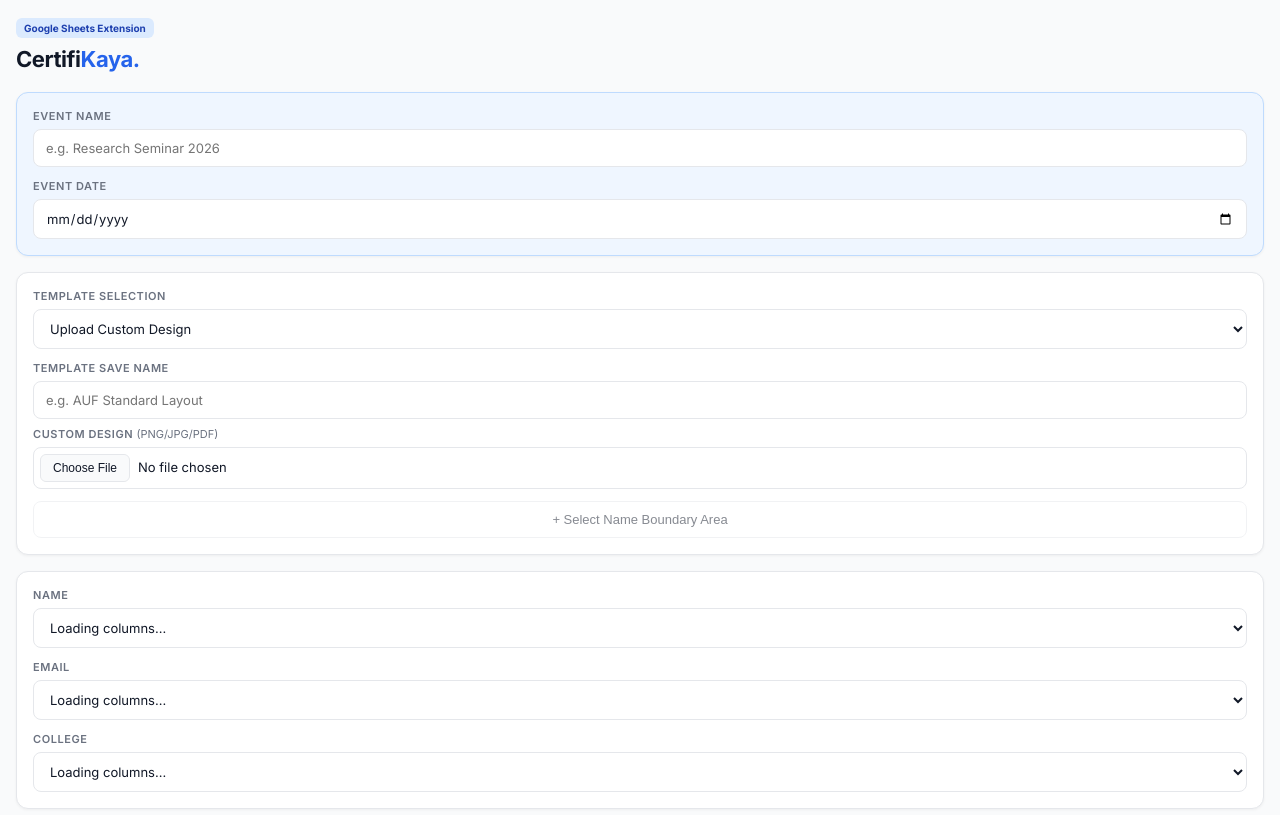
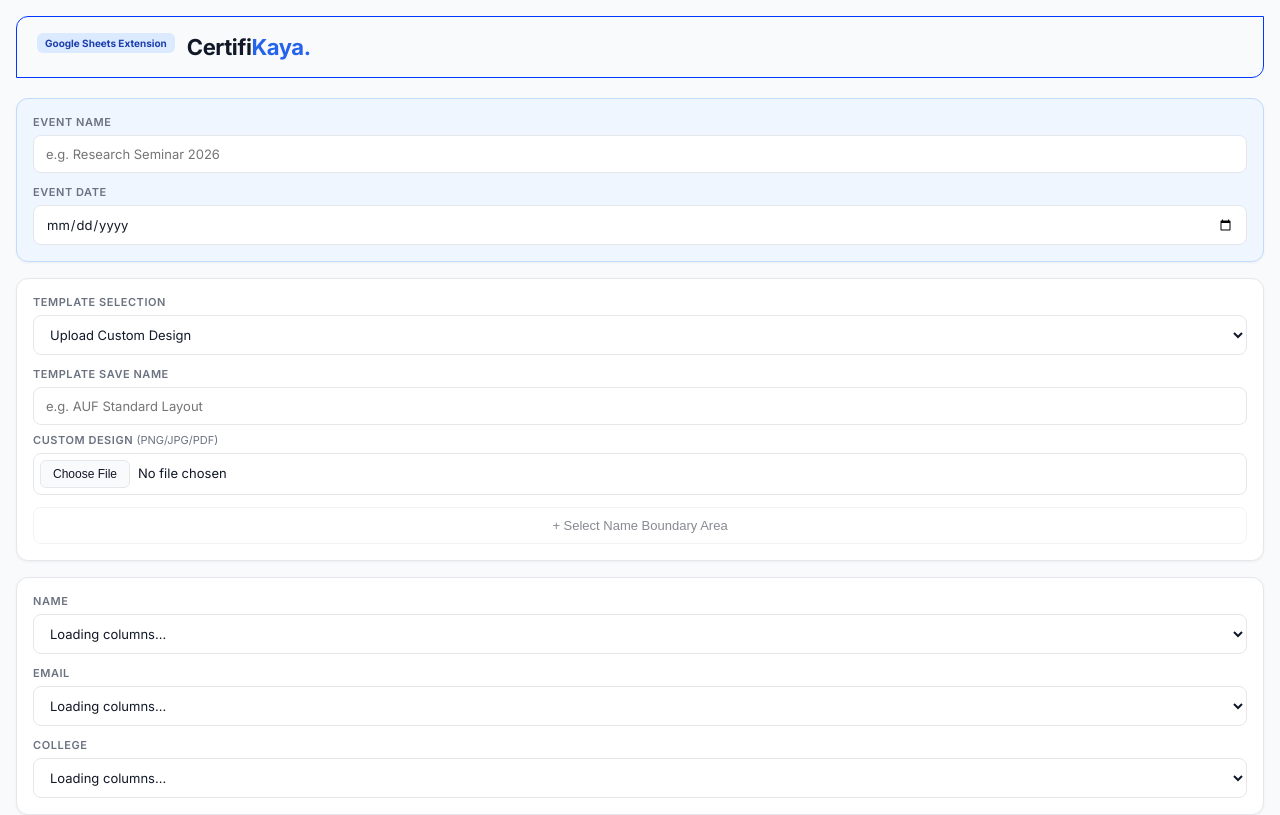
Before and after one commit to trzygbrl/CertifiKaya, a plain HTML site: page index.html in a window 1280 px wide. Shown: the top 815 px of the page. Drawn offline with nearby package versions, Linux system fonts and the light colour scheme; a script that the page names is missing.

Commit message:
Added a border to the header

```diff
--- a/index.html
+++ b/index.html
@@ -34,6 +34,12 @@
 
     .header {
       margin-bottom: 20px;
+      padding: 16px 20px;
+      border: 1px solid #0038FF;
+      border-radius: 12px 0px 12px 0px;
+      display: flex;
+      align-items: center;
+      gap: 12px;
     }
 
     h2 {
```
